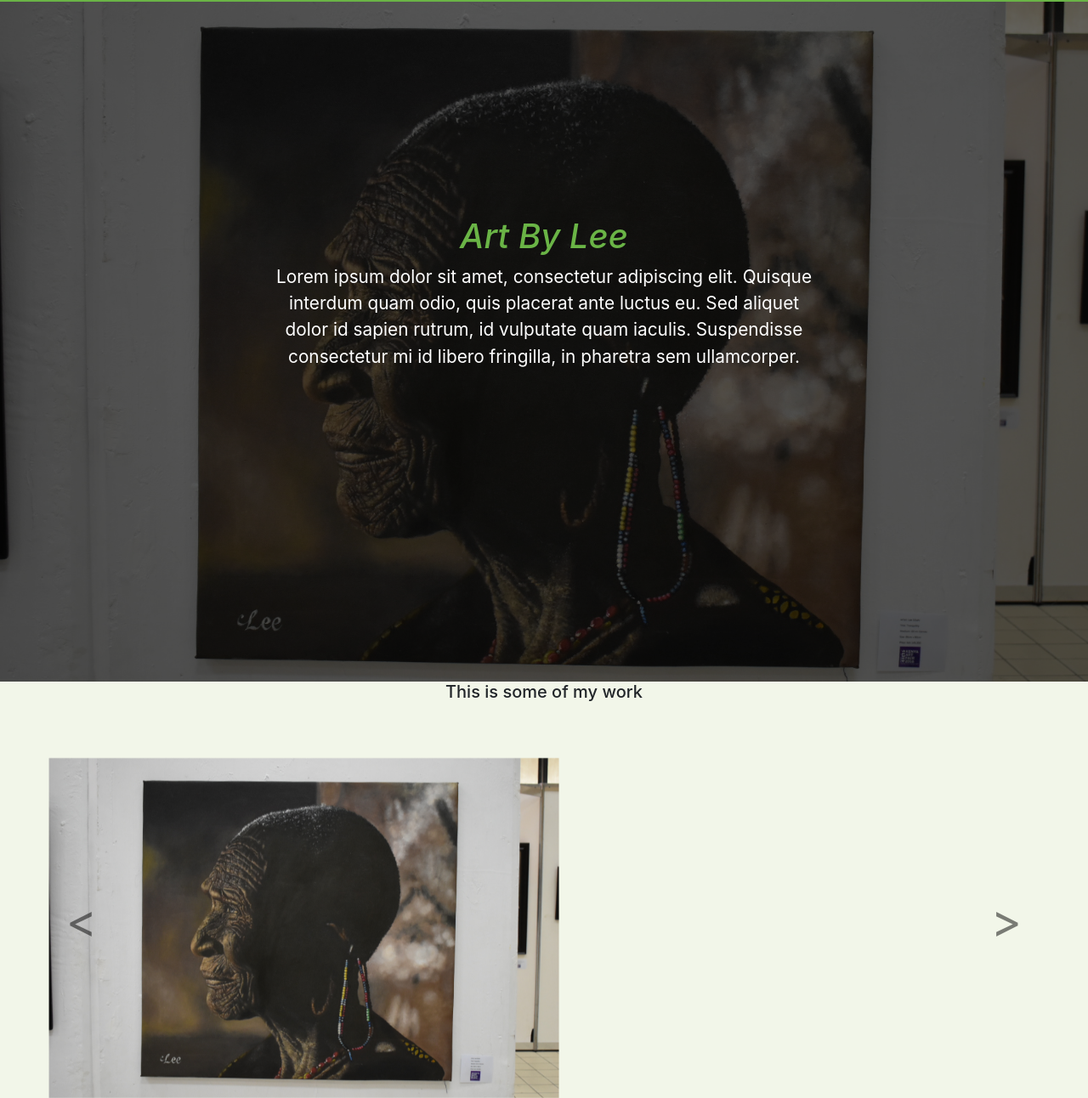
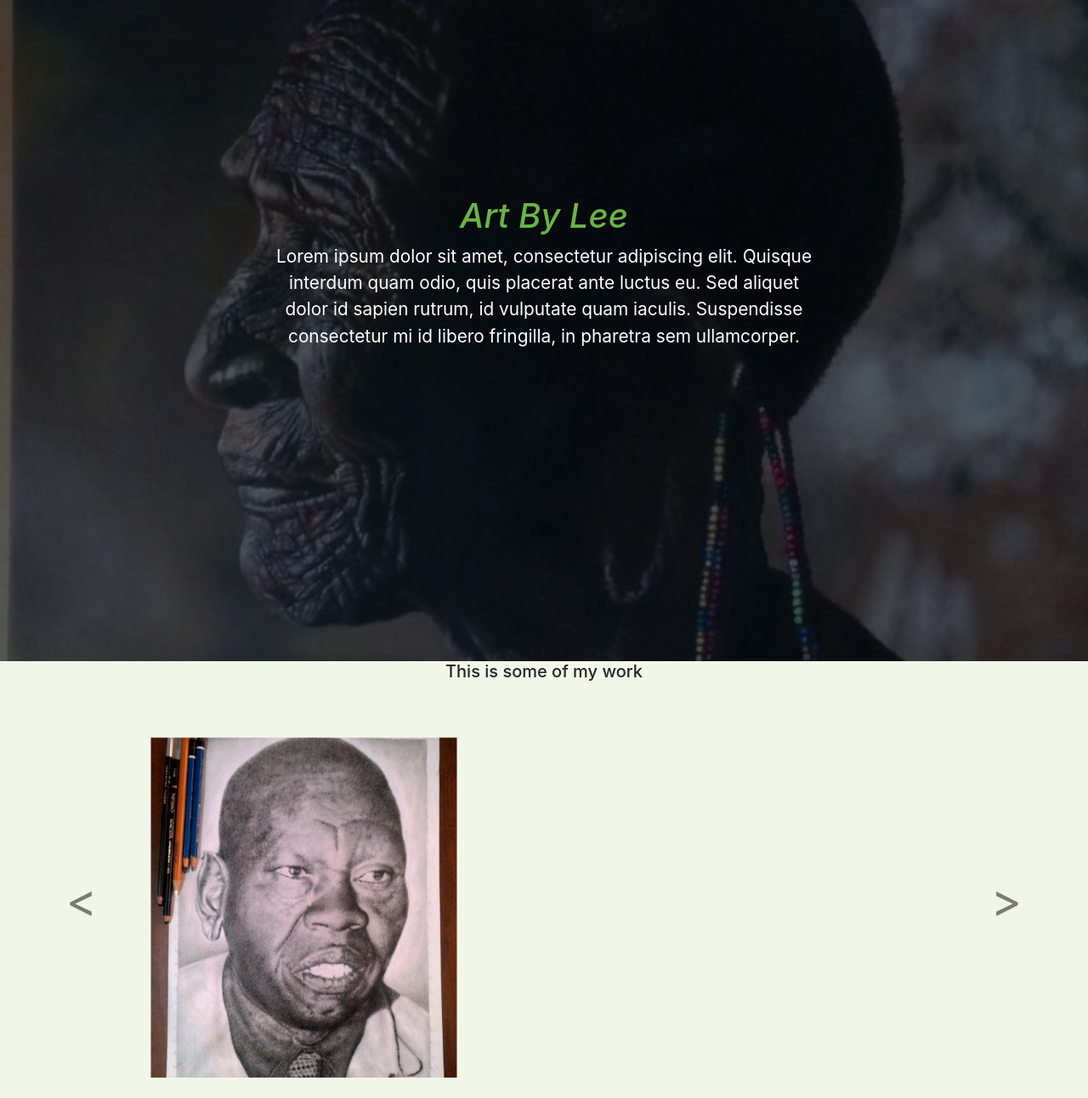
Before and after one commit to derrickwaweru/artbylee, a plain HTML site: page index.html in a window 1280 px wide. Shown: the part 78-1370 px from the top of the page at 85% size. Drawn offline with Linux system fonts and the light colour scheme.

Commit message:
changed the images to lesses px

```diff
--- a/index.html
+++ b/index.html
@@ -10,7 +10,7 @@
 
   </head>
 <body>
-	//
+
 	<nav class="navbar navbar-expand-md">
 		<a class="navbar-brand" href="#">Logo</a>
 		<button class="navbar-toggler navbar-dark" type="button" data-toggle="collapse" data-target="#main-navigation">
@@ -77,16 +77,16 @@
 	<div id="carouselExampleControls" class="carousel slide" data-ride="carousel">
 		<div class="carousel-inner">
 			<div class="carousel-item active">
-				<img class="d-block w-100" src="images/pic2.jpg" alt="First slide">
+				<img class="d-block w-100" src="images/img1.jpg" alt="First slide">
 			</div>
 			<div class="carousel-item">
-				<img class="d-block w-100" src="images/pic3.jpg" alt="Second slide">
+				<img class="d-block w-100" src="images/img2.jpg" alt="Second slide">
 			</div>
 			<div class="carousel-item">
-				<img class="d-block w-100" src="images/pic4.jpeg" alt="Third slide">
+				<img class="d-block w-100" src="images/img3.jpg" alt="Third slide">
 			</div>
 			<div class="carousel-item">
-					<img class="d-block w-100" src="images/pic5.jpeg" alt="Third slide">
+					<img class="d-block w-100" src="images/img4.jpg" alt="Third slide">
 				</div>
 		</div>
 		<a class="carousel-control-prev" href="#carouselExampleControls" role="button" data-slide="prev">
--- a/main.css
+++ b/main.css
@@ -31,7 +31,7 @@ body {
 /*--- header ---*/
 
 .header {
-	background-image: url('images/pic2.jpg');
+	background-image: url('images/img2.jpg');
 	background-size: cover;
 	background-position: center;
 	position: relative;
```
Also changed, not shown: images/img1.jpg (added), images/img2.jpg (added), images/img3.jpg (added), images/img4.jpg (added), images/pic5.jpeg (deleted), 1 other file.
